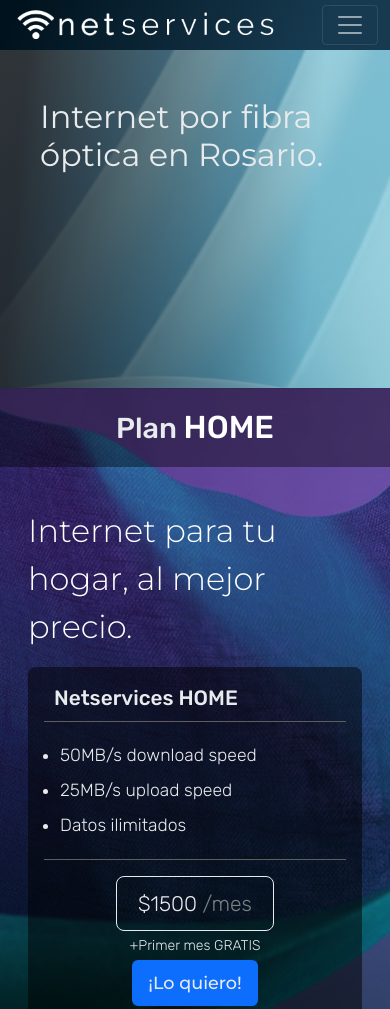
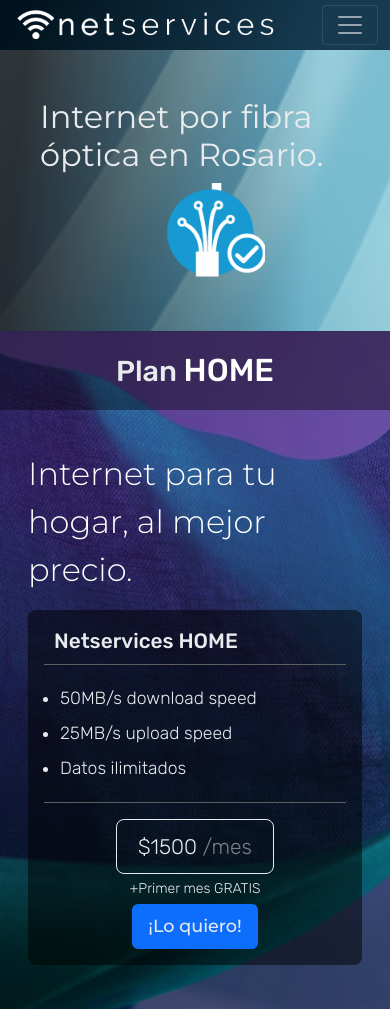
Before and after one commit to guille-k6/HTML-CSS-wpage, a plain HTML site: page index.html in a window 390 px wide. Shown: the top 1009 px of the page. Drawn offline with nearby package versions, Linux system fonts and the light colour scheme.

Commit message:
adding some lighthouse recommendations. final commit

```diff
--- a/index.html
+++ b/index.html
@@ -1,3 +1,4 @@
+<!DOCTYPE html>
 <html lang="en">
   <head>
     <meta charset="utf-8">
@@ -35,7 +36,7 @@
     <section>
       <div id="divTituloImg"> <!--- tiene la 1 imagen --->
         <div class="container">
-          <div class="row py-5 mx-3">
+          <div class="row py-5 mx-3 justify-content-center">
             <div class="col-12 col-md-8 col-lg-6">
               <h1 class="tituloLanding wow animate__animated animate__slideInLeft">Internet por fibra óptica en Rosario.</h1>
             </div>
@@ -45,7 +46,7 @@
           </div>
         </div>
       </div>
-      <!--a -->
+      <!---->
 
       <div id="divInternetHogares"> <!-- tiene la 2 imagen --->
         <div id="contenedorTituloServicio" class="container-fluid">
@@ -75,7 +76,7 @@
           </div>
         </div>
       </div>
-      <!-- a -->
+      <!---->
       <div id="divInternetEmpresas"> <!-- tiene la 3 imagen --->
         <div id="contenedorTituloServicio" class="container-fluid">
           <p class="tituloServicioLanding" id="aLaIzquierda">Plan <span class="tipoPlan">BUSINESS </span><span class="badge bg-danger">NEW</span></p>
--- a/scss/_mediaQueries.scss
+++ b/scss/_mediaQueries.scss
@@ -6,6 +6,9 @@
 		linear-gradient(94deg, rgba(33,37,41,.9) 6%, rgba(58,198,233,0.3) 79%),
 		url("../media/wallpapermobile3.jpg");
 		background-position: top;
+	}
+	.fotoFibraOptica{
+		width: 100px;
 	}
 	#divInternetHogares{
 		background-image:
@@ -167,8 +170,3 @@
 		margin: 0em 3em;
 	}
 }
-@media only screen and (max-width: 600px){
-	.fotoFibraOptica{
-		display:none;
-	}
-}
--- a/scss/estilos.scss
+++ b/scss/estilos.scss
@@ -59,7 +59,6 @@
 	background-size: cover;
 	background-position: bottom;
 	width: 100%;
-	height: 40%;
 }
 .tituloLanding{
 	@include font-Montserrat(400);
@@ -69,7 +68,8 @@
 .fotoFibraOptica{
 	display:block;
 	width: 100%;
-	max-width: 30vh;
+	max-width: 200px;
+	min-width: 50px;
 }
 #divInternetHogares{
 	background-image:
```
Also changed, not shown: css/estilos.css, 1 other file.
